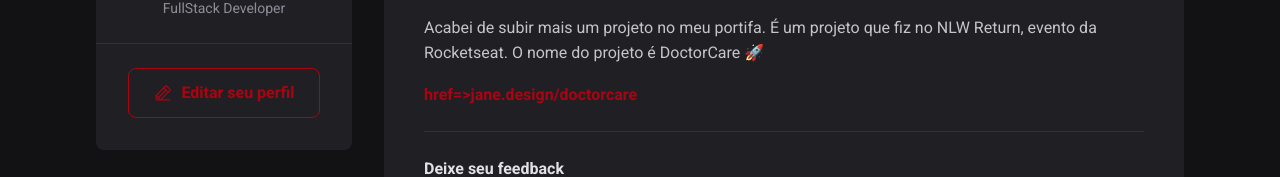
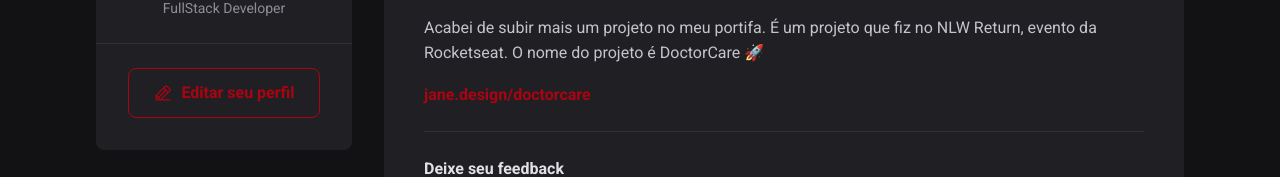
Before and after one commit to RomuloHFG/Rocketseat-ReactJS, a React (Vite) app in the folder Aula 1/01 - Fundamentos-Reactjs/: page / in a window 1280 px wide. Shown: the part 255-432 px from the top of the page. Built offline with nearby package versions, Linux system fonts and the light colour scheme.

Commit message:
ReactJS - Rocketseat

```diff
--- a/Aula 1/01 - Fundamentos-Reactjs/src/App.jsx
+++ b/Aula 1/01 - Fundamentos-Reactjs/src/App.jsx
@@ -17,7 +17,7 @@ const posts = [
     content: [
       { type: 'paragraph', content: "Fala galeraa 👋," },
       { type: 'paragraph', content: " Acabei de subir mais um projeto no meu portifa. É um projeto que fiz no NLW Return, evento da Rocketseat. O nome do projeto é DoctorCare 🚀" },
-      { type: 'link', content: "href=>jane.design/doctorcare" }
+      { type: 'link', content: "jane.design/doctorcare" }
 
     ],
     publishedAt: new Date('2024-09-18 20:00:00'),
@@ -32,7 +32,7 @@ const posts = [
     content: [
       { type: 'paragraph', content: "Fala galeraa 👋," },
       { type: 'paragraph', content: " Acabei de subir mais um projeto no meu portifa. É um projeto que fiz no NLW Return, evento da Rocketseat. O nome do projeto é DoctorCare 🚀" },
-      { type: 'link', content: "href=>jane.design/doctorcare" }
+      { type: 'link', content: "jane.design/doctorcare" }
 
     ],
     publishedAt: new Date('2024-09-19 21:00:00'),
```
